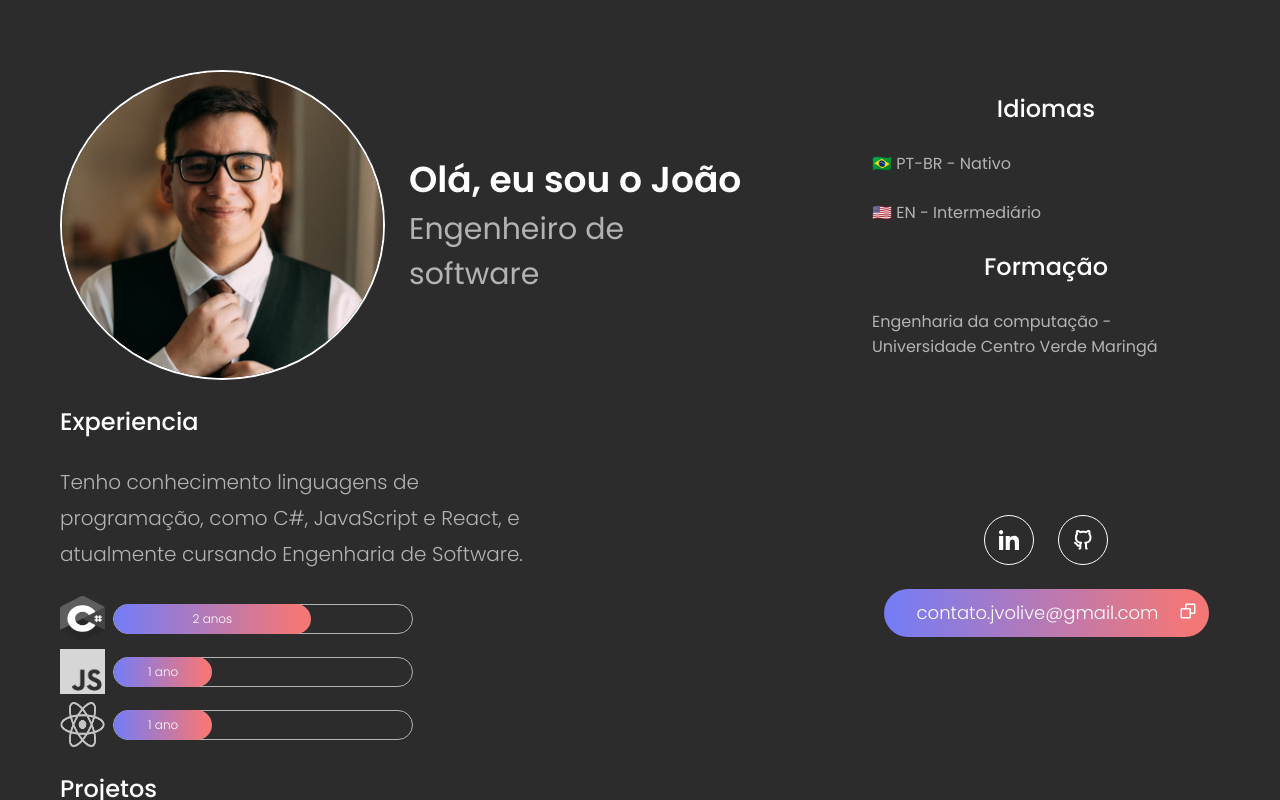
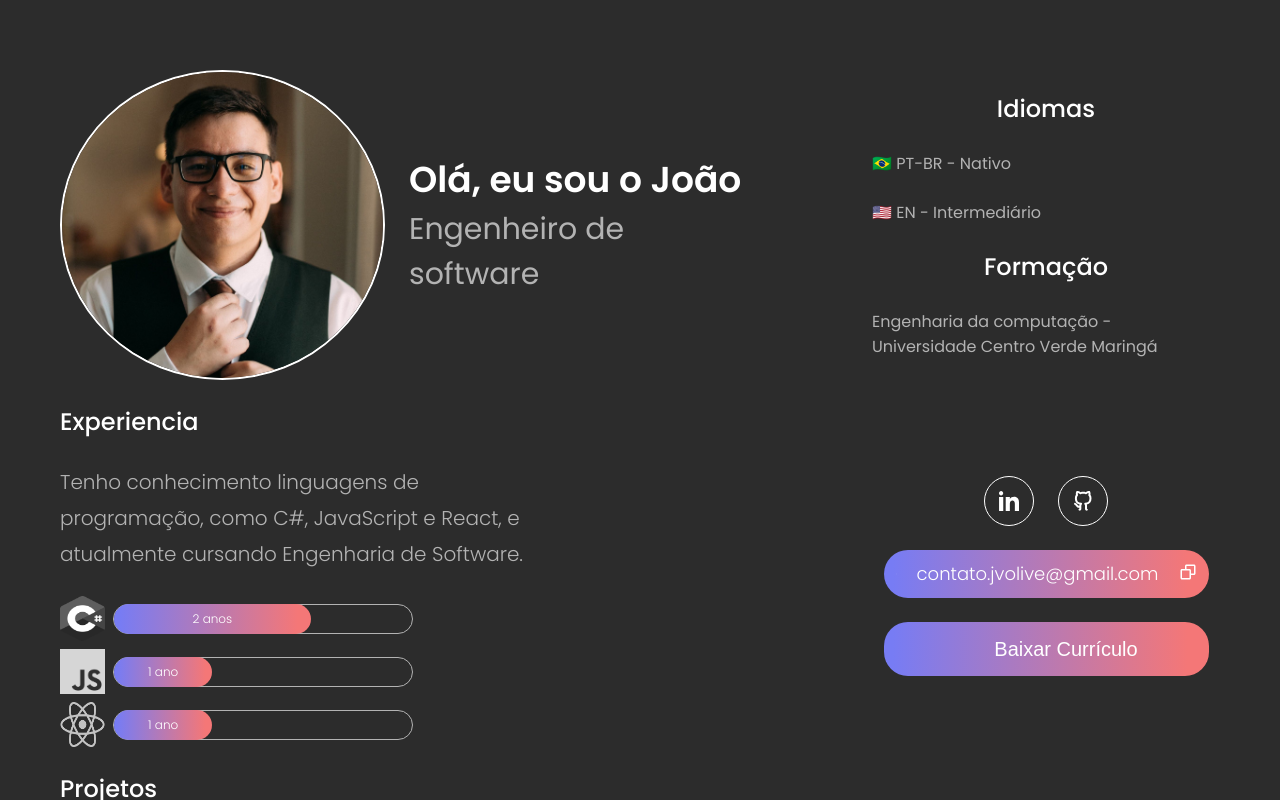
Before and after one commit to jvolive/portfolio, a Next.js app: page / in a window 1280 px wide. Built offline with nearby package versions, Linux system fonts and the light colour scheme.

Commit message:
curriculum implementation

```diff
--- a/package.json
+++ b/package.json
@@ -12,6 +12,7 @@
     "@types/node": "20.5.7",
     "@types/react": "18.2.21",
     "@types/react-dom": "18.2.7",
+    "axios": "^1.6.2",
     "eslint": "8.48.0",
     "eslint-config-next": "13.4.19",
     "next": "^13.5.6",
--- /dev/null
+++ b/src/app/components/curriculum/DownloadButton.tsx
@@ -0,0 +1,53 @@
+"use client";
+
+// DownloadButton.tsx
+import React, { useState } from "react";
+import axios from "axios";
+import "./curriculum.scss";
+import { PdfIcon } from "../icons/pdf-icon";
+
+interface DownloadButtonProps {
+  pdfUrl: string;
+}
+
+const DownloadButton: React.FC<DownloadButtonProps> = ({ pdfUrl }) => {
+  const [downloaded, setDownloaded] = useState(false);
+
+  const downloadPdf = async () => {
+    try {
+      const response = await axios.get(`/${pdfUrl}.pdf`, {
+        responseType: "blob",
+      });
+
+      const url = window.URL.createObjectURL(new Blob([response.data]));
+      const link = document.createElement("a");
+      link.href = url;
+      link.setAttribute("download", `${pdfUrl}.pdf`);
+      document.body.appendChild(link);
+
+      link.click();
+
+      document.body.removeChild(link);
+      window.URL.revokeObjectURL(url);
+
+      setDownloaded(true);
+    } catch (error) {
+      console.error("Erro ao baixar o arquivo PDF:", error);
+    }
+  };
+
+  return (
+    <div>
+      <button
+        className={`btn-curriculum ${downloaded ? "downloaded" : ""}`}
+        onClick={downloadPdf}
+        disabled={downloaded}
+      >
+        <PdfIcon />
+        {downloaded ? "Obrigado" : "Baixar Currículo"}
+      </button>
+    </div>
+  );
+};
+
+export default DownloadButton;
--- a/src/app/components/clipboard/clipboard.scss
+++ b/src/app/components/curriculum/curriculum.scss
@@ -1,4 +1,4 @@
-.btn-email {
+.btn-curriculum {
   background: linear-gradient(90deg, #777cf4 2.62%, #f47777 93.38%);
   border-radius: 24px;
   width: 325px;
@@ -10,7 +10,6 @@
   font-weight: 500;
   font-size: 20px;
   line-height: 30px;
-  text-transform: uppercase;
   border: none;
 
   display: flex;
--- /dev/null
+++ b/src/app/components/curriculum/curriculum.tsx
@@ -0,0 +1,12 @@
+import React from "react";
+import DownloadButton from "./DownloadButton";
+
+export function Curriculum() {
+  const pdfFileName = "curriculo"; // Nome do arquivo PDF sem extensão
+
+  return (
+    <div>
+      <DownloadButton pdfUrl={pdfFileName} />
+    </div>
+  );
+}
--- /dev/null
+++ b/src/app/components/icons/pdf-icon.tsx
@@ -0,0 +1,13 @@
+export function PdfIcon() {
+  return (
+    <svg
+      width="20"
+      height="20"
+      viewBox="0 0 20 20"
+      fill="none"
+      xmlns="http://www.w3.org/2000/svg"
+    >
+      <path d="M64 464l48 0 0 48-48 0c-35.3 0-64-28.7-64-64L0 64C0 28.7 28.7 0 64 0L229.5 0c17 0 33.3 6.7 45.3 18.7l90.5 90.5c12 12 18.7 28.3 18.7 45.3L384 304l-48 0 0-144-80 0c-17.7 0-32-14.3-32-32l0-80L64 48c-8.8 0-16 7.2-16 16l0 384c0 8.8 7.2 16 16 16zM176 352l32 0c30.9 0 56 25.1 56 56s-25.1 56-56 56l-16 0 0 32c0 8.8-7.2 16-16 16s-16-7.2-16-16l0-48 0-80c0-8.8 7.2-16 16-16zm32 80c13.3 0 24-10.7 24-24s-10.7-24-24-24l-16 0 0 48 16 0zm96-80l32 0c26.5 0 48 21.5 48 48l0 64c0 26.5-21.5 48-48 48l-32 0c-8.8 0-16-7.2-16-16l0-128c0-8.8 7.2-16 16-16zm32 128c8.8 0 16-7.2 16-16l0-64c0-8.8-7.2-16-16-16l-16 0 0 96 16 0zm80-112c0-8.8 7.2-16 16-16l48 0c8.8 0 16 7.2 16 16s-7.2 16-16 16l-32 0 0 32 32 0c8.8 0 16 7.2 16 16s-7.2 16-16 16l-32 0 0 48c0 8.8-7.2 16-16 16s-16-7.2-16-16l0-64 0-64z" />
+    </svg>
+  );
+}
--- a/src/app/page.tsx
+++ b/src/app/page.tsx
@@ -4,6 +4,7 @@ import { Info } from "./components/information/information";
 import { SocialBtns } from "./components/buttons/social/social-btns";
 import { EmailBtns } from "./components/buttons/email/email-btns";
 import { Projects } from "./components/projects/projects";
+import { Curriculum } from "./components/curriculum/curriculum";
 
 import "./styles/home.scss";
 
@@ -16,6 +17,7 @@ export default function Home() {
       <div className="buttons">
         <SocialBtns />
         <EmailBtns />
+        <Curriculum />
       </div>
       <Projects />
     </main>
```
Also changed, not shown: src/app/components/clipboard/clipboard.tsx (deleted, +0 -41 lines), 2 other files (tests, documents, lock files or other folders).
